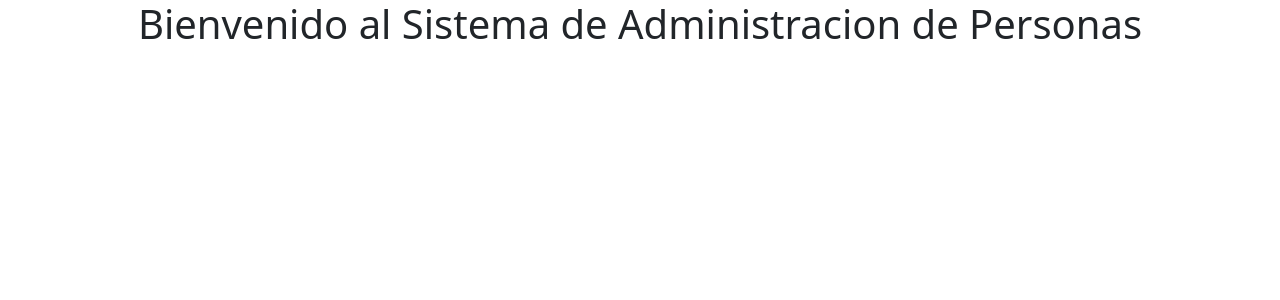
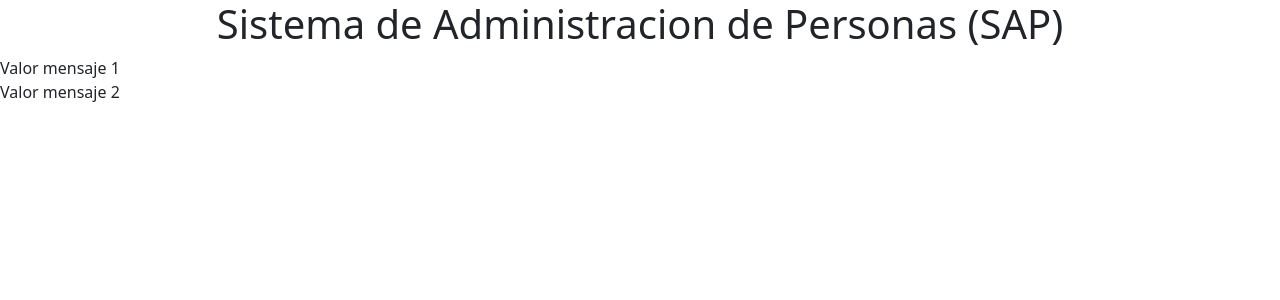
Before and after one commit to AdrianC47/Django_Backbone.js, a Django app: page / in a window 1280 px wide. Shown: the top 300 px of the page. Run offline with Django 4.2, Linux system fonts and the light colour scheme.

Commit message:
Desplegando información dinámica  en un Template en Django

```diff
--- a/sap/webapp/templates/bienvenido.html
+++ b/sap/webapp/templates/bienvenido.html
@@ -7,6 +7,12 @@
 <script src="https://cdn.jsdelivr.net/npm/bootstrap@5.0.0-beta1/dist/js/bootstrap.bundle.min.js"crossorigin="anonymous"></script>
 </head>
 <body>
-    <h1 style="text-align:center">Bienvenido al Sistema de Administracion de Personas</h1>
+    <h1 style="text-align:center">Sistema de Administracion de Personas (SAP)</h1>
+    <div>
+        {{msg1}}
+    </div>
+<div>
+        {{msg2}}
+</div>
 </body>
 </html>
--- a/sap/webapp/views.py
+++ b/sap/webapp/views.py
@@ -3,8 +3,9 @@ from django.shortcuts import render
 
 # Create your views here.
 def bienvenido(request):
+    mensajes = {'msg1':'Valor mensaje 1', 'msg2':'Valor mensaje 2'}
     #return HttpResponse('Hola mundo desde Django')
-    return render(request, 'bienvenido.html')
+    return render(request, 'bienvenido.html', mensajes)
 def despedirse(request):
     return  HttpResponse('Eso es todo amigos')
 
```
